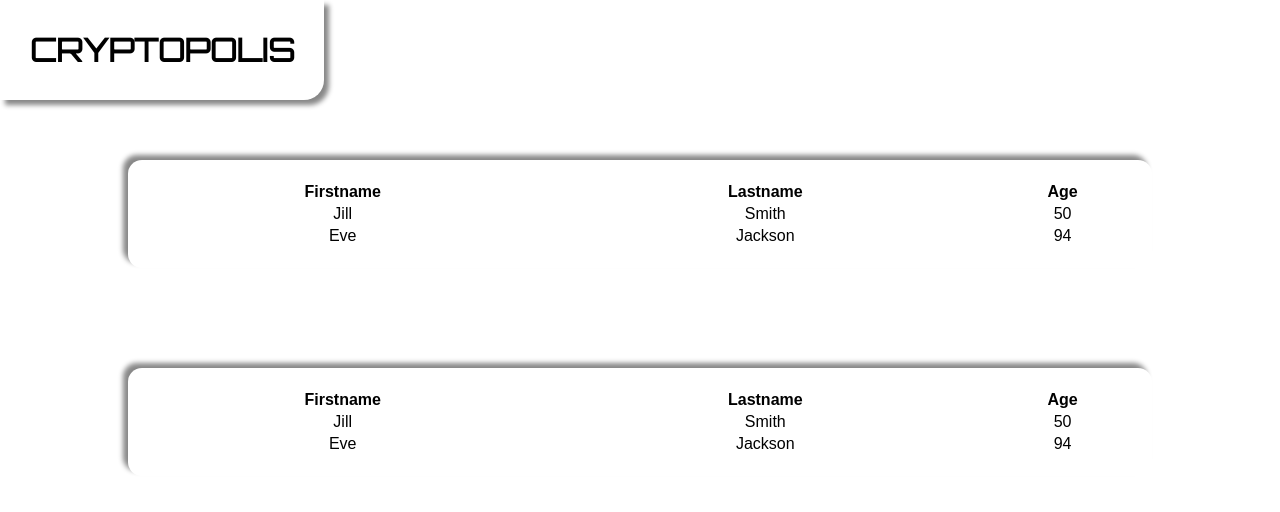
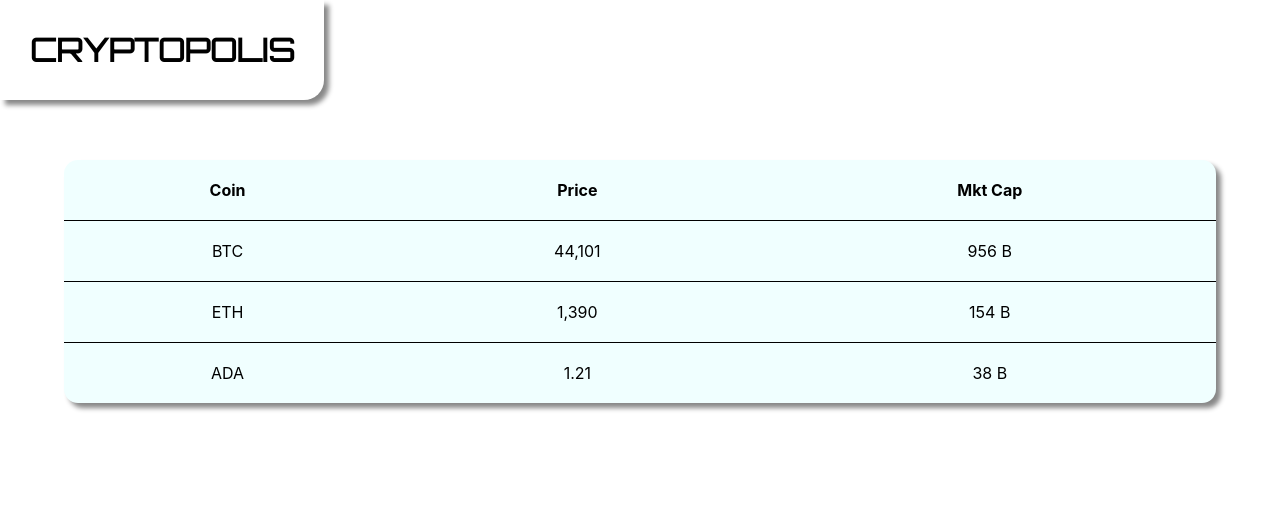
Before and after one commit to rashlo/cryptopolis, a React (Create React App) app: page / in a window 1280 px wide. Shown: the top 512 px of the page. Built offline with nearby package versions, Linux system fonts and the light colour scheme.

Commit message:
table structuring

```diff
--- a/src/App/components/CoinModule/index.css
+++ b/src/App/components/CoinModule/index.css
@@ -0,0 +1,26 @@
+table {
+	padding-top: 20px;
+	padding-bottom: 20px;
+  margin-left: auto;
+	margin-right: auto;
+	background-color: azure;
+	border-radius: 14px;
+	width: 90%;
+	box-shadow: 5px 5px 5px #888888;
+	border-collapse: collapse;
+}
+
+table th {
+	padding: 20px;
+}
+
+table td {
+	border: 1px solid black;
+	border-left: none;
+	border-right: none;
+	padding: 20px;
+}
+
+table tr:last-child td {
+  border-bottom: 0;
+}
--- a/src/App/components/CoinModule/index.js
+++ b/src/App/components/CoinModule/index.js
@@ -1,59 +1,29 @@
 import React from 'react';
-
-const tableStyles = {
-	color: "black",
-	marginTop: "100px",
-	paddingTop: "20px",
-	paddingBottom: "20px",
-	fontFamily: "Arial",
-	marginLeft: "auto",
-	marginRight: "auto",
-	borderRadius: "14px",
-	width: "80%",
-	boxShadow: "-5px -5px 5px #888888"
-}
-
-const centerText = {
-    textAlign: "center",
-    verticalAlign: "middle"
-}
+import './index.css'
 
 export default function CoinModule() {
   return (
 		<>
-			<table style={tableStyles}>
+			<table>
 				<tr>
-					<th style={centerText}>Firstname</th>
-					<th style={centerText}>Lastname</th>
-					<th style={centerText}>Age</th>
+					<th>Coin</th>
+					<th>Price</th>
+					<th>Mkt Cap</th>
 				</tr>
 				<tr>
-					<td style={centerText}>Jill</td>
-					<td style={centerText}>Smith</td>
-					<td style={centerText}>50</td>
+					<td>BTC</td>
+					<td>44,101</td>
+					<td>956 B</td>
 				</tr>
 				<tr>
-					<td style={centerText}>Eve</td>
-					<td style={centerText}>Jackson</td>
-					<td style={centerText}>94</td>
-				</tr>
-			</table>
-
-			<table style={tableStyles}>
-				<tr>
-					<th>Firstname</th>
-					<th>Lastname</th>
-					<th>Age</th>
+					<td>ETH</td>
+					<td>1,390</td>
+					<td>154 B</td>
 				</tr>
 				<tr>
-					<td>Jill</td>
-					<td>Smith</td>
-					<td>50</td>
-				</tr>
-				<tr>
-					<td>Eve</td>
-					<td>Jackson</td>
-					<td>94</td>
+					<td>ADA</td>
+					<td>1.21</td>
+					<td>38 B</td>
 				</tr>
 			</table>
 		</>
```
Also changed, not shown: 1 other file (tests, documents, lock files or other folders).
